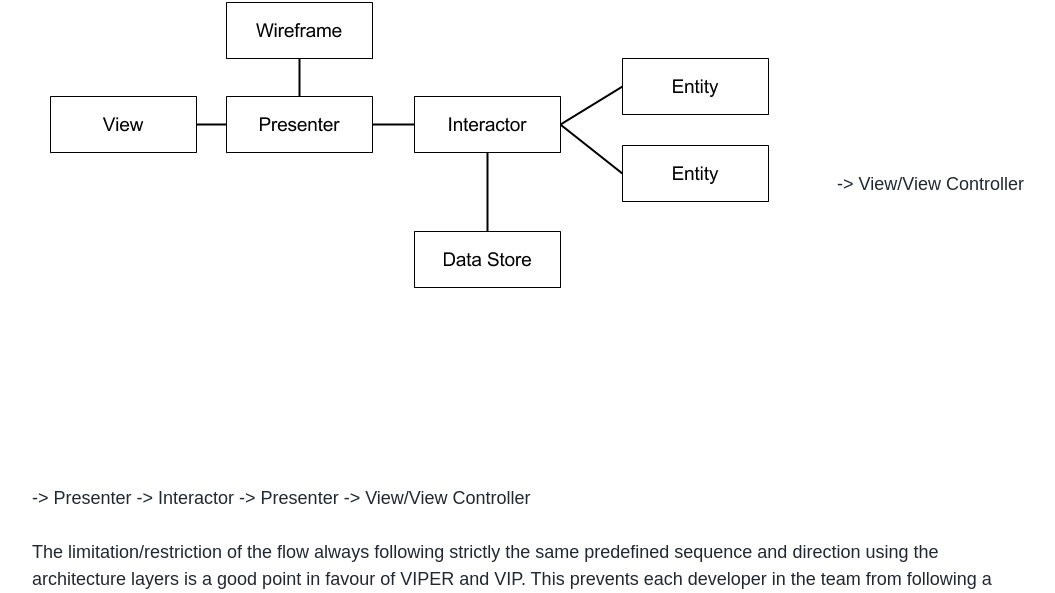
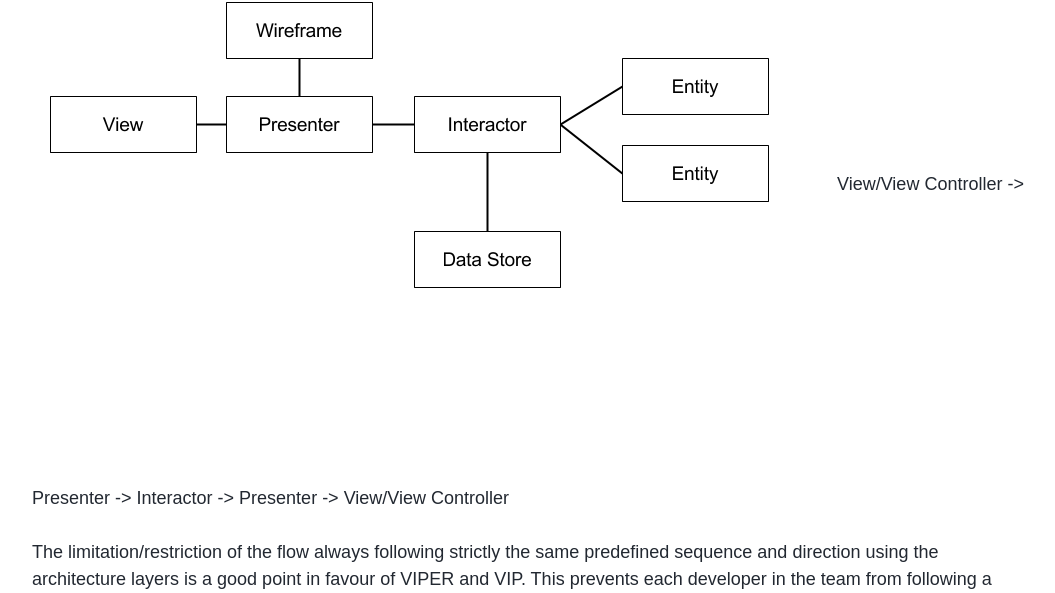
Before and after one commit to TiagoMJFlores/tiagomjflores.github.io, a Jekyll site: the page built from _posts/2018-09-16-chooseiOS Architecture3.md, in a window 1280 px wide and 900 px high, scrolled down 2085 px. Shown: the part 86-679 px from the top of the window, without its empty margins (40-1095 px from the left). Built offline with Jekyll 4.4.1, drawn with Linux system fonts in a browser that asks for light colours; comment, search, counter and statistics services are not loaded.

Commit message:
arrow fix

```diff
--- a/_posts/2018-09-16-chooseiOS Architecture3.md
+++ b/_posts/2018-09-16-chooseiOS Architecture3.md
@@ -29,7 +29,7 @@ Of course in the Interactor layer, you often access the model layer. In the VIPE
 
 
 ![](https://github.com/TiagoMJFlores/tiagomjflores.github.io/blob/master/assets/posts/chooseiOSArchitecture3/VIPER.png?raw=true)
--> View/View Controller -> Presenter -> Interactor -> Presenter -> View/View Controller
+View/View Controller -> Presenter -> Interactor -> Presenter -> View/View Controller
 
 
 The limitation/restriction of the flow always following strictly the same predefined sequence and direction using the architecture layers is a good point in favour of VIPER and VIP. This prevents each developer in the team from following a different flow sequence and direction between layers.
```
